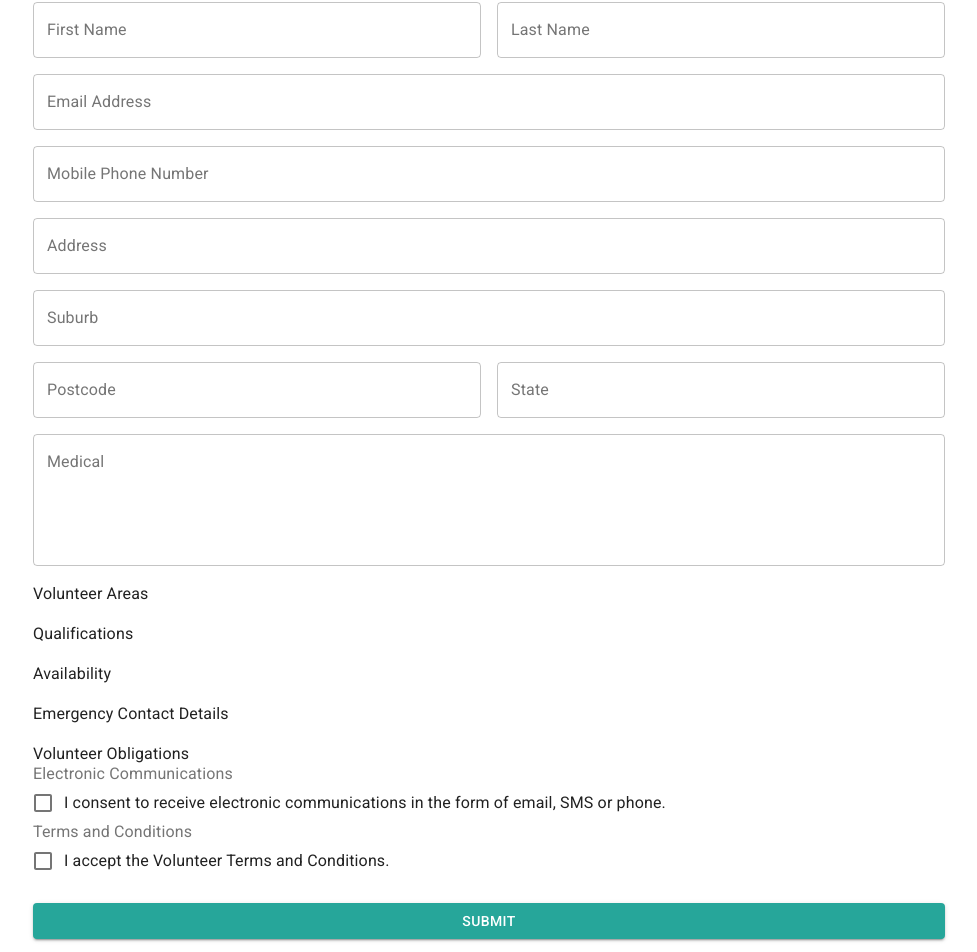
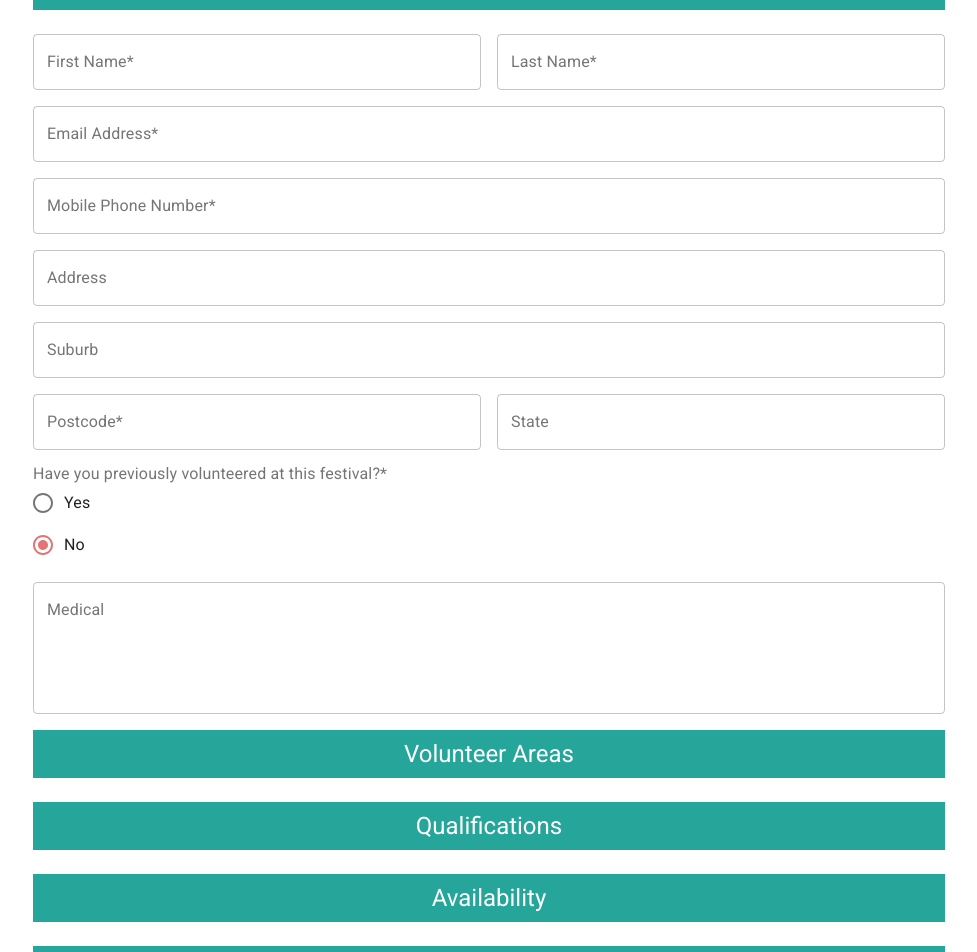
Before and after one commit to stephje/shift-assist, a React (Create React App) app in the folder client/: page /register in a window 1280 px wide. Shown: the part 174-1126 px from the top of the page, without its empty margins (151-1128 px from the left). Built offline with nearby package versions, Linux system fonts and the light colour scheme.

Commit message:
Tidied up form display

```diff
--- a/client/src/components/VolunteerRegistration.js
+++ b/client/src/components/VolunteerRegistration.js
@@ -3,6 +3,7 @@ import { Formik, Form } from 'formik';
 import * as yup from 'yup';
 import { makeStyles } from '@material-ui/core/styles'
 import {
+    Box,
     Container,
     Grid,
     Typography
@@ -10,6 +11,7 @@ import {
 import CustomTextField from './formComponents/CustomTextField';
 import CustomCheckbox from './formComponents/CustomCheckbox';
 import CustomButton from './formComponents/CustomButton';
+import CustomRadioGroup from './formComponents/CustomRadioGroup';
 
 const useStyles = makeStyles((theme) => ({
     formWrapper: {
@@ -27,6 +29,7 @@ const INITIAL_FORM_STATE = {
     suburb: '',
     state: '',
     postcode: '',
+    previousExperience: 'No',
     medical: '',
     commsPermissions: false,
     termsAndConditions: false,
@@ -56,6 +59,9 @@ const FORM_VALIDATION = yup.object().shape({
     postcode: yup
         .string()
         .required('Required'),
+    previousExperience: yup
+        .string()
+        .required(),
     medical: yup
         .string(),
     commsPermissions: yup
@@ -95,36 +101,38 @@ export default function VolunteerRegistration() {
                                 <Grid container spacing={2}>
 
                                     <Grid item xs={12}>
-                                        <Typography>
-                                            Basic Details
+                                        <Box align='center' bgcolor='primary.main' color='#ffffff' p={1} mb={1}>
+                                            <Typography variant='h5' component='h2'>
+                                                Volunteer Details
                                             </Typography>
+                                        </Box>
                                     </Grid>
 
                                     <Grid item xs={6}>
                                         <CustomTextField
                                             name='firstName'
-                                            label='First Name'
+                                            label='First Name*'
                                         />
                                     </Grid>
 
                                     <Grid item xs={6}>
                                         <CustomTextField
                                             name='lastName'
-                                            label='Last Name'
+                                            label='Last Name*'
                                         />
                                     </Grid>
 
                                     <Grid item xs={12}>
                                         <CustomTextField
                                             name='email'
-                                            label='Email Address'
+                                            label='Email Address*'
                                         />
                                     </Grid>
 
                                     <Grid item xs={12}>
                                         <CustomTextField
                                             name='mobile'
-                                            label='Mobile Phone Number'
+                                            label='Mobile Phone Number*'
                                         />
                                     </Grid>
 
@@ -146,7 +154,7 @@ export default function VolunteerRegistration() {
                                     <Grid item xs={6}>
                                         <CustomTextField
                                             name='postcode'
-                                            label='Postcode'
+                                            label='Postcode*'
                                         />
                                     </Grid>
 
@@ -154,6 +162,15 @@ export default function VolunteerRegistration() {
                                         <CustomTextField
                                             name='state'
                                             label='State'
+                                        />
+                                    </Grid>
+
+                                    <Grid item xs={12}>
+                                        <CustomRadioGroup
+                                            name='previousExperience'
+                                            legend='Have you previously volunteered at this festival?*'
+                                            option1='Yes'
+                                            option2='No'
                                         />
                                     </Grid>
 
@@ -167,38 +184,48 @@ export default function VolunteerRegistration() {
                                     </Grid>
 
                                     <Grid item xs={12}>
-                                        <Typography>
+                                        <Box align='center' bgcolor='primary.main' color='#ffffff' p={1} mb={1}>
+                                            <Typography variant='h5' component='h2'>
                                                 Volunteer Areas
                                             </Typography>
+                                        </Box>
                                     </Grid>
 
                                     <Grid item xs={12}>
-                                        <Typography>
+                                        <Box align='center' bgcolor='primary.main' color='#ffffff' p={1} mb={1}>
+                                            <Typography variant='h5' component='h2'>
                                                 Qualifications
                                             </Typography>
+                                        </Box>
                                     </Grid>
 
                                     <Grid item xs={12}>
-                                        <Typography>
+                                        <Box align='center' bgcolor='primary.main' color='#ffffff' p={1} mb={1}>
+                                            <Typography variant='h5' component='h2'>
                                                 Availability
                                             </Typography>
+                                        </Box>
                                     </Grid>
 
                                     <Grid item xs={12}>
-                                        <Typography>
+                                        <Box align='center' bgcolor='primary.main' color='#ffffff' p={1} mb={1}>
+                                            <Typography variant='h5' component='h2'>
                                                 Emergency Contact Details
                                             </Typography>
+                                        </Box>
                                     </Grid>
 
                                     <Grid item xs={12}>
-                                        <Typography>
+                                        <Box align='center' bgcolor='primary.main' color='#ffffff' p={1} mb={1} >
+                                            <Typography variant='h5' component='h2'>
                                                 Volunteer Obligations
                                             </Typography>
+                                        </Box>
 
                                         <Grid item xs={12}>
                                             <CustomCheckbox
                                             name='commsPermissions'
-                                            legend='Electronic Communications'
+                                            legend='Electronic Communications*'
                                             label='I consent to receive electronic communications in
                                             the form of email, SMS or phone.'/>
                                         </Grid>
@@ -206,12 +233,12 @@ export default function VolunteerRegistration() {
                                         <Grid item xs={12}>
                                             <CustomCheckbox
                                             name='termsAndConditions'
-                                            legend='Terms and Conditions'
+                                            legend='Terms and Conditions*'
                                             label='I accept the Volunteer Terms and Conditions.'/>
                                         </Grid>
                                     </Grid>
 
-                                    <Grid item xs={12}>
+                                    <Grid item xs={12} align='center'>
                                         <CustomButton>
                                             Submit
                                         </CustomButton>
--- a/client/src/components/formComponents/CustomButton.js
+++ b/client/src/components/formComponents/CustomButton.js
@@ -14,7 +14,6 @@ const CustomButton = ({
 
     const configForButton = {
         variant: 'contained',
-        fullWidth: true,
         color: 'primary',
         onClick: handleSubmit
     }
--- /dev/null
+++ b/client/src/components/formComponents/CustomRadioGroup.js
@@ -0,0 +1,55 @@
+import React from 'react';
+import {
+    Radio,
+    RadioGroup,
+    FormControl,
+    FormControlLabel,
+    FormGroup,
+    FormLabel
+} from '@material-ui/core';
+import { useField, useFormikContext } from 'formik';
+
+const CustomRadioGroup = ({
+    name,
+    legend,
+    label,
+    value,
+    ...otherProps
+}) => {
+    const { setFieldValue } = useFormikContext();
+    const [field, meta] = useField(name);
+
+    const handleChange = (event) => {
+        setFieldValue(name, event.target.value);
+    };
+
+    const configForRadioButton = {
+        ...field,
+        onChange: handleChange
+    };
+
+    const configFormControl = {};
+    if (meta && meta.touched && meta.error) {
+        configFormControl.error = true;
+    }
+
+    return(
+        <FormControl {...configFormControl}>
+            <FormLabel component="legend">{legend}</FormLabel>
+                <RadioGroup name={name} value={value} onChange={handleChange} {...configForRadioButton}>
+                    <FormControlLabel
+                        control={<Radio />}
+                        label={otherProps.option1}
+                        value={otherProps.option1}
+                    />
+                    <FormControlLabel
+                        control={<Radio />}
+                        label={otherProps.option2}
+                        value={otherProps.option2}
+                    />
+                </RadioGroup>
+        </FormControl>
+    );
+};
+
+export default CustomRadioGroup;
--- a/client/src/theme.js
+++ b/client/src/theme.js
@@ -9,7 +9,7 @@ const theme = createTheme({
         main: teal[400],
       },
       secondary: {
-        main: teal[400],
+        main: red[300],
       },
       error: {
         main: red.A400,
@@ -18,6 +18,11 @@ const theme = createTheme({
         default: '#fff',
       },
     },
+    typography: {
+      formHeader1: {
+        fontSize: 12,
+      },
+    },
   });
 
 export default theme;
```
Lines whose indentation alone changed are shown as unchanged.
